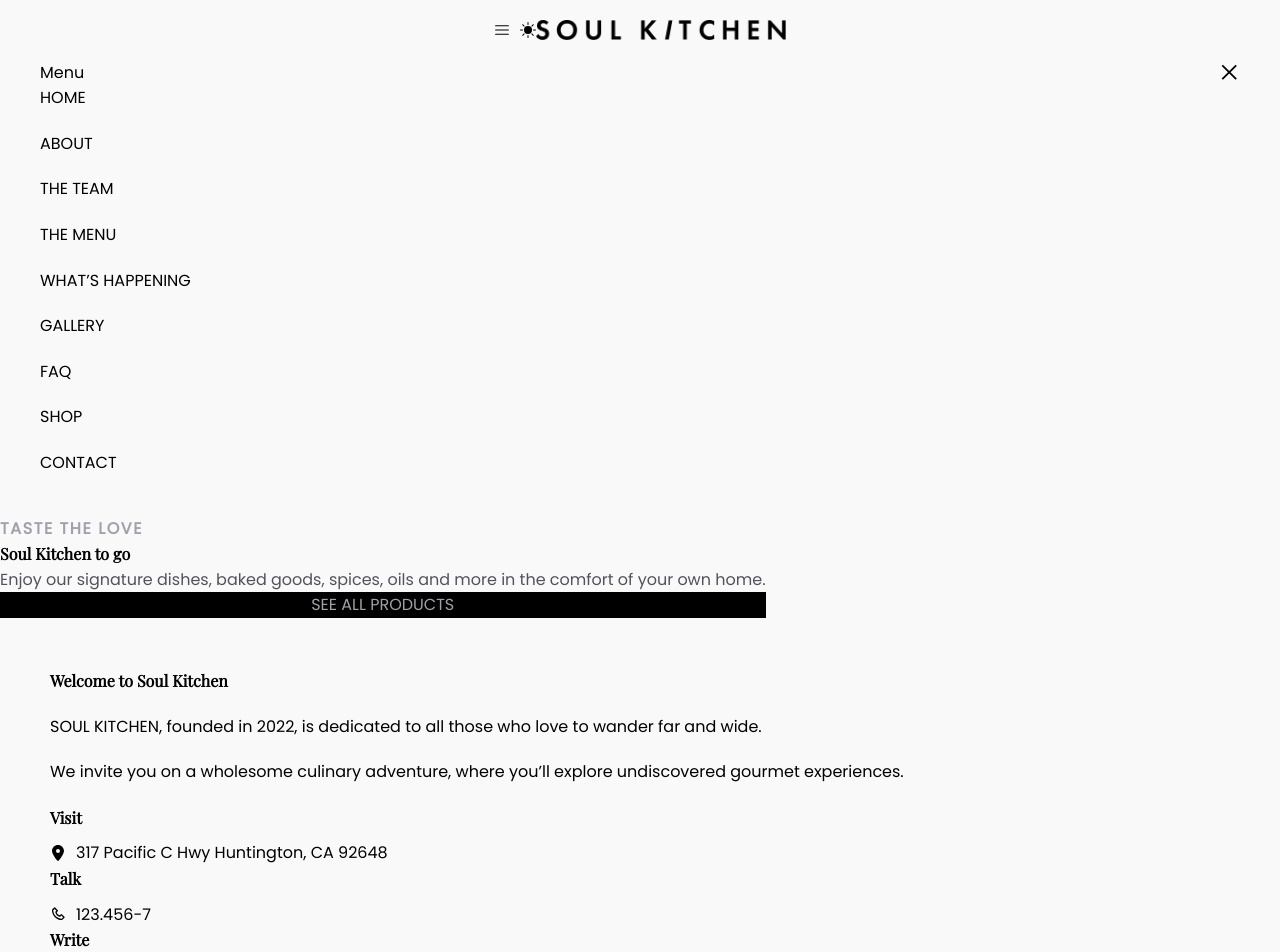
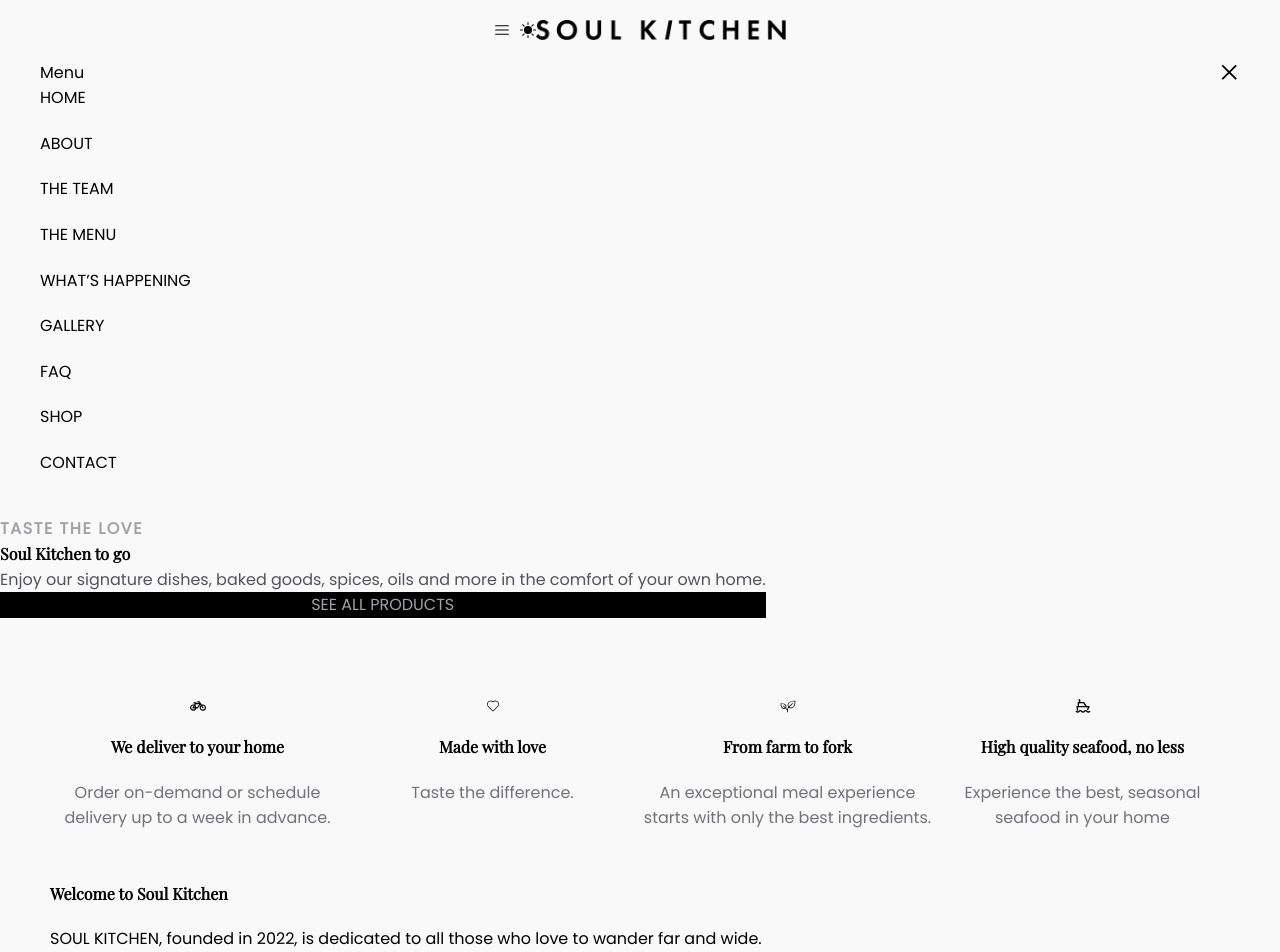
Before and after one commit to Reza-HM/soulkitchen-next, a Next.js app: page /shop in a window 1280 px wide. Shown: the top 952 px of the page. Built offline with nearby package versions, Linux system fonts and the light colour scheme.

Commit message:
coded the services section of the shop

```diff
--- /dev/null
+++ b/Components/Templates/Shop/Services.tsx
@@ -0,0 +1,51 @@
+import { FaBicycle } from "react-icons/fa";
+import { CiHeart } from "react-icons/ci";
+import { PiPlantLight } from "react-icons/pi";
+import { TbShip } from "react-icons/tb";
+
+const Services = () => {
+  return (
+    <div className="container mt-32 p-20">
+      <div className="flex justify-between flex-wrap">
+        <div className="w-full md:flex-1 md:w-1/4 flex flex-col items-center gap-8">
+          <FaBicycle className="text-6xl" />
+          <h3 className="text-3xl font-PlayfairDisplay font-semibold">
+            We deliver to your home
+          </h3>
+          <p className="text-center text-zinc-500 max-w-lg tracking-wide">
+            Order on-demand or schedule delivery up to a week in advance.
+          </p>
+        </div>
+        <div className="w-full md:flex-1 md:w-1/4 flex flex-col items-center gap-8">
+          <CiHeart className="text-6xl" />
+          <h3 className="text-3xl font-PlayfairDisplay font-semibold">
+            Made with love
+          </h3>
+          <p className="text-center text-zinc-500 max-w-lg tracking-wide">
+            Taste the difference.
+          </p>
+        </div>
+        <div className="w-full md:flex-1 md:w-1/4 flex flex-col items-center gap-8">
+          <PiPlantLight className="text-6xl" />
+          <h3 className="text-3xl font-PlayfairDisplay font-semibold">
+            From farm to fork
+          </h3>
+          <p className="text-center text-zinc-500 max-w-lg tracking-wide">
+            An exceptional meal experience starts with only the best
+            ingredients.
+          </p>
+        </div>
+        <div className="w-full md:flex-1 md:w-1/4 flex flex-col items-center gap-8">
+          <TbShip className="text-6xl" />
+          <h3 className="text-3xl font-PlayfairDisplay font-semibold">
+            High quality seafood, no less
+          </h3>
+          <p className="text-center text-zinc-500 max-w-lg tracking-wide">
+            Experience the best, seasonal seafood in your home
+          </p>
+        </div>
+      </div>
+    </div>
+  );
+};
+export default Services;
--- a/pages/shop/index.tsx
+++ b/pages/shop/index.tsx
@@ -1,9 +1,11 @@
 import Header from "@/Components/Templates/Shop/Header";
+import Services from "@/Components/Templates/Shop/Services";
 
 const Shop = () => {
   return (
     <div>
       <Header />
+      <Services />
     </div>
   );
 };
```
